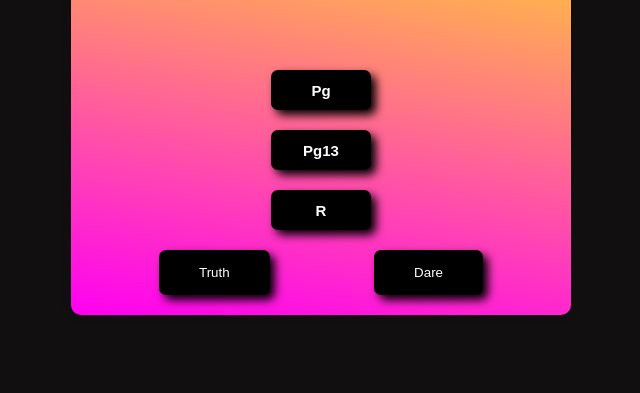
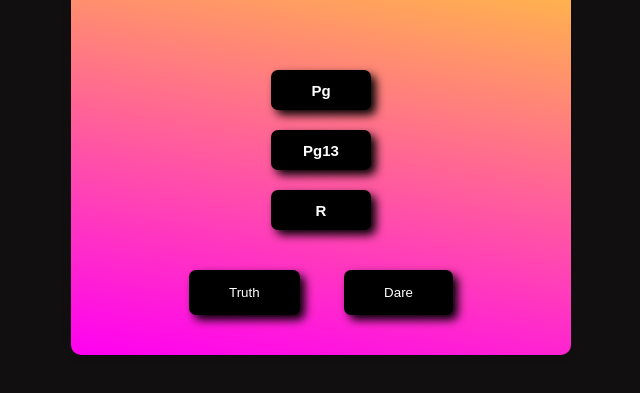
Before and after one commit to francistobi/truth-or-dare-game, a website: page index.html in a window 1280 px wide. Shown: the part 259-652 px from the top of the page, without its empty margins (319-959 px from the left). Drawn offline with Linux system fonts and the light colour scheme.

Commit message:
new commit

```diff
--- a/css-files/tord.css
+++ b/css-files/tord.css
@@ -44,21 +44,26 @@ h2 {
   padding: 15px 40px;
   border-radius: 7px;
   cursor: pointer;
-  margin: 0px 50px;
+  margin: 20px 20px;
   box-shadow: 5px 5px 10px 0px rgb(0, 0, 0);
 }
-.rating{
+.rating {
   display: grid;
   grid-template-columns: 100px;
   grid-template-rows: 40px 40px 40px;
   border-radius: 7px;
   row-gap: 20px;
-  margin:  auto 140px;
-  padding: 0px 40px;
+  margin: 0 auto;
+  padding: 0 40px;
+  justify-content: center;
+  align-items: center;
+  font-weight: bold;
+
 }
 .rbutton{
-  background-color: black;
+   background-color: black;
   color: white;
+  height: 40px;
   border: none;
   border-radius: 7px;
   font-weight: bold;
```
